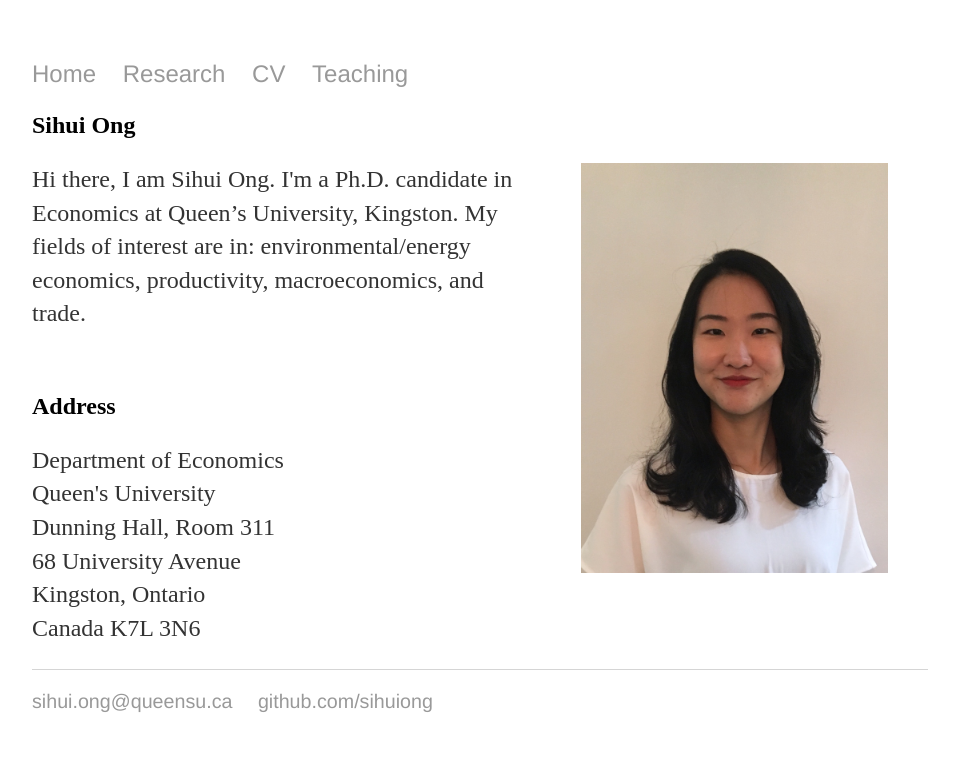
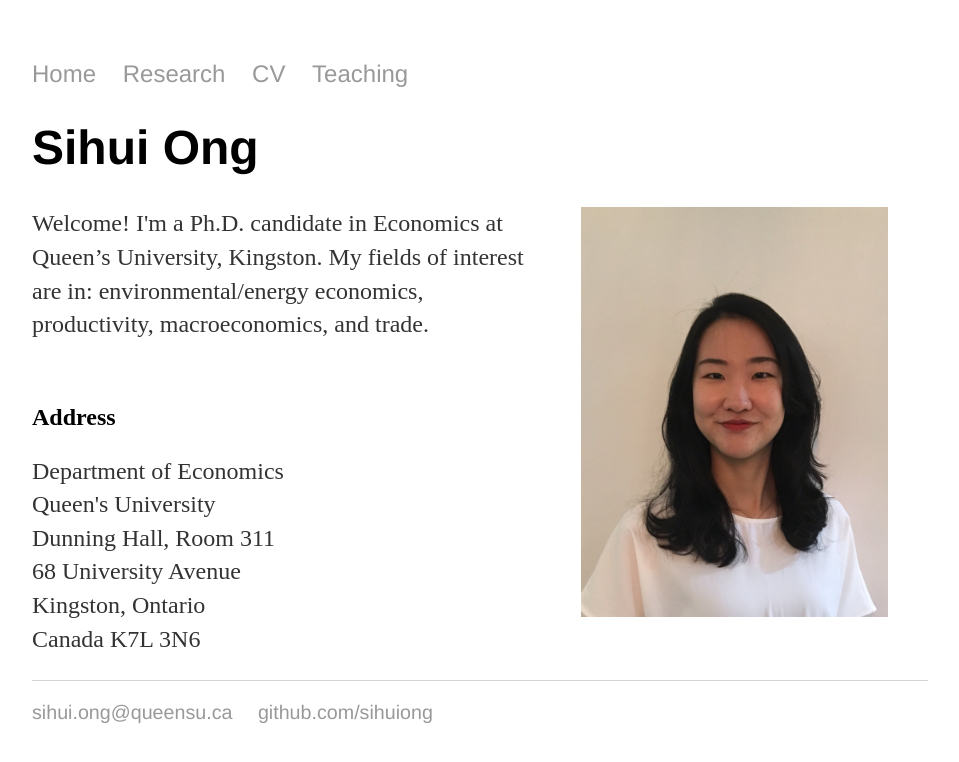
Before and after one commit to SihuiOng/SihuiOng.github.io, a Jekyll site: the page built from index.html, in a window 1280 px wide. Shown: the top 762 px of the page, without its empty margins (160-1119 px from the left). Built offline with Jekyll 4.4.1, drawn with Linux system fonts in a browser that asks for light colours.

Commit message:
Update index.html

```diff
--- a/index.html
+++ b/index.html
@@ -3,7 +3,7 @@ layout: default
 title: Sihui Ong, Ph.D. Candidate in Economics at Queen's University
 ---
            <div class="span5">
-        	<h2>Sihui Ong</h2>
+        	<h1>Sihui Ong</h1>
 
 	    <p><img id="myImage" src=
 "/images/face.jpeg"
@@ -12,7 +12,7 @@ title: Sihui Ong, Ph.D. Candidate in Economics at Queen's University
             width="307"
             height="410"
             align="right" />
-     Hi there, I am Sihui Ong. I'm a Ph.D. candidate in Economics at Queen’s University, Kingston. My fields of interest are in: environmental/energy economics, productivity, macroeconomics, and trade.
+     Welcome! I'm a Ph.D. candidate in Economics at Queen’s University, Kingston. My fields of interest are in: environmental/energy economics, productivity, macroeconomics, and trade.
 	</p>
 	<br>
                <div class="span5">
```
